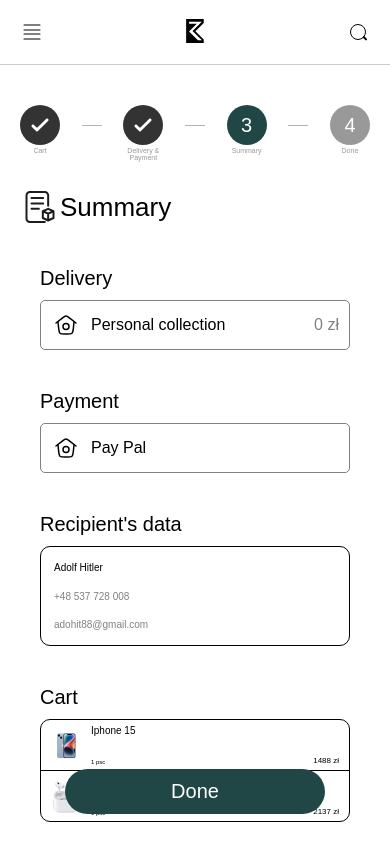
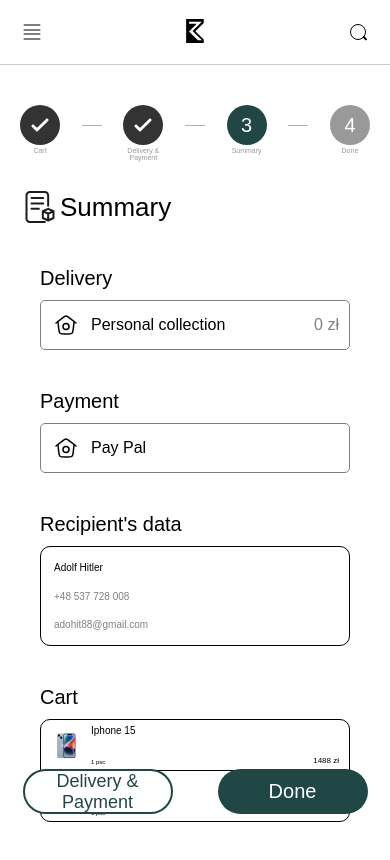
Before and after one commit to Zaluskyy/ecommerce, a Next.js app: page /cart in a window 390 px wide. Shown: the top 860 px of the page. Built offline with nearby package versions, Linux system fonts and the light colour scheme; a web font is replaced by a local one.

Commit message:
added prev button to cart on mobile and desktop

```diff
--- a/src/app/cart/page.tsx
+++ b/src/app/cart/page.tsx
@@ -63,8 +63,20 @@
             {components[currentProgress-1]}
 
             {currentProgress<4&&
-            <button onClick={()=>setCurrentProgress(prev=>prev+1)} className={style.nextStep}>{titleIcons[currentProgress].title}</button>
-            }
+            <div className={style.buttonContainer}>
+
+                {currentProgress!==1&&
+                <button
+                className={currentProgress==3?`${style.prev} ${style.smallerText}`: style.prev}
+                onClick={()=>setCurrentProgress(prev=>prev-1)}
+                >{titleIcons[currentProgress-2].title}</button>}
+
+                <button
+                className={currentProgress==1?`${style.next} ${style.bigger}`: style.next}
+                onClick={()=>setCurrentProgress(prev=>prev+1)}
+                >{titleIcons[currentProgress].title}</button>
+
+            </div>}
 
             <AnimatePresence
             mode={'wait'}
--- a/src/app/cart/style/DeliveryAndPayment.module.scss
+++ b/src/app/cart/style/DeliveryAndPayment.module.scss
@@ -19,6 +19,7 @@
             font-size: 20px;
         }
         form{
+            z-index: 0;
             margin-top: 10px;
             position: relative;
             height: calc(var(--height) * 49px);
--- a/src/app/cart/style/Page.module.scss
+++ b/src/app/cart/style/Page.module.scss
@@ -41,23 +41,42 @@
         }
     }
 
-    button.nextStep{
+    .buttonContainer{
+        width: 100%;
+        height: 75px;
         position: fixed;
-        width: 260px;
-        height: 45px;
+        bottom: 0;
         display: flex;
-        justify-content: center;
-        align-items: center;
-        background-color: $green;
-        border: none;
-        border-radius: 50px;
-        color: white;
-        font-size: 20px;
-        bottom: 30px;
-        padding: 10px 20px;
-        z-index: 10;
+        flex-direction: row;
+        justify-content: space-around;
+        align-items: flex-start;
+
+        button{
+            z-index: 110;
+            background-color: red;
+            width: 150px;
+            height: 45px;
+            border-radius: 50px;
+            border: none;
+            font-size: 20px;
+        }
+        .prev{
+            background: white;
+            color: $green;
+            border: 2px solid $green;
+        }
+        .smallerText{
+            font-size: 18px;
+        }
+
+        .next{
+            background-color: $green;
+            color: white;
+        }
+        .bigger{
+            width: 260px;
+        }
     }
-
 }
 
 
@@ -73,6 +92,13 @@
                     margin-bottom: 0;
                 }
             }
+
+            .buttonContainer{
+                button{
+                    width: 250px;
+                    height: 50px;
+                }
+            }
         }
     }
 
```
